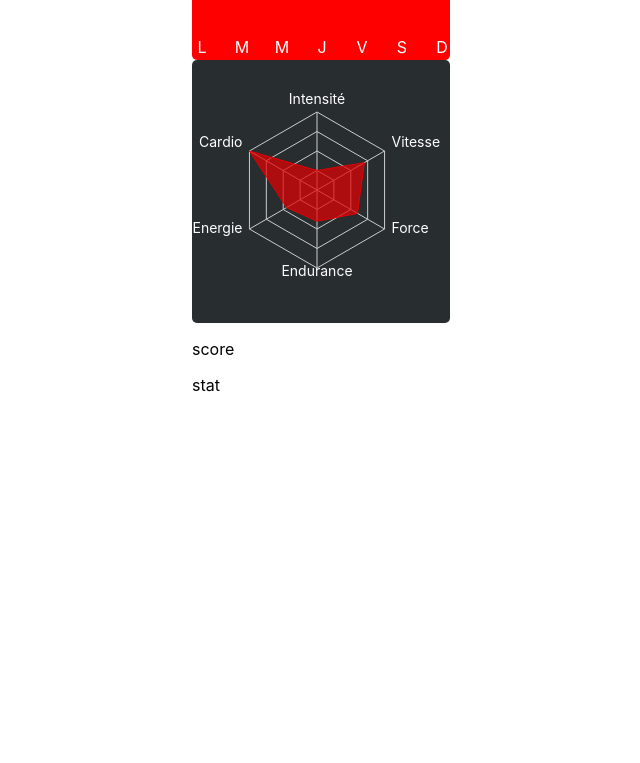
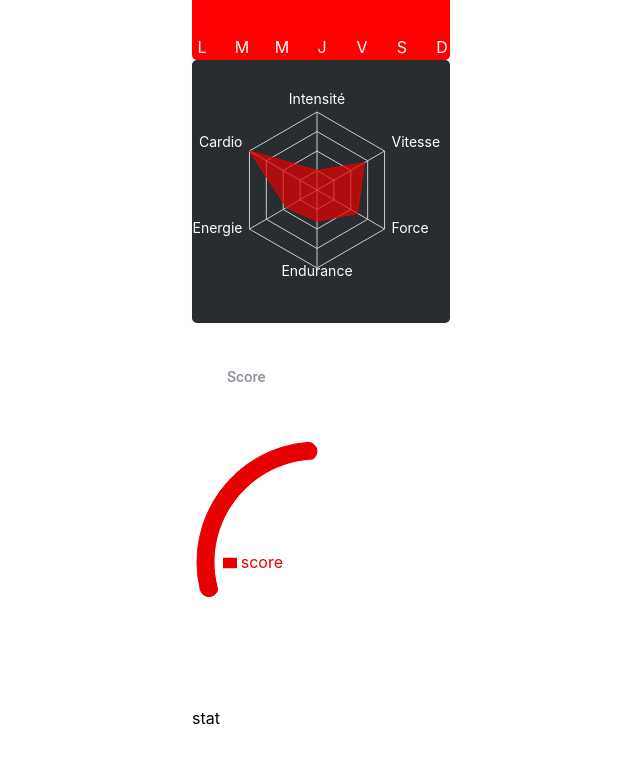
Before and after one commit to A-Amal/AmalAbdelkafi_12_28042022, a React (Create React App) app: page / in a window 1280 px wide. Shown: the part 931-1694 px from the top of the page, without its empty margins (8-648 px from the left). Before the commit the page ends 1392 px from the top, so only its background shows below. Built offline with nearby package versions, Linux system fonts and the light colour scheme.

Commit message:
ajout du component scrore

```diff
--- /dev/null
+++ b/src/components/Score.js
@@ -0,0 +1,41 @@
+import {PieChart, Cell, Legend, Pie, ResponsiveContainer} from "recharts";
+import '../styles/Score.css'
+
+
+function Score(){
+    const data = 0.3
+    return(
+        <>
+            <h2 className="chart-title">Score</h2>
+
+                <PieChart width={250}
+                          height={260}
+                >
+                    <Pie
+                        cx={'50%'} cy={'50%'}
+                        startAngle={90} endAngle={450}
+                        innerRadius={'85%'} outerRadius={'100%'}
+                        cornerRadius={'50%'}
+                        dataKey="value"
+                        data={[{name: 'score', value: data}, {name: 'total', value: 1 - data}]}
+                    >
+                        <Cell fill="#E60000" stroke="#E60000" />
+                        <Cell fill="transparent" stroke="transparent" />
+                    </Pie>
+                    <Pie
+                        cx={'50%'} cy={'50%'}
+                        outerRadius={'85%'}
+                        fill="#FFFFFF"
+                        data={[{name: 'ring', value: 100}]}
+                        dataKey="value"
+                    />
+                    <Legend
+                        verticalAlign="middle"
+                        align="center"
+                    />
+                </PieChart>
+
+        </>
+    )
+}
+export default Score;
--- a/src/page/Home.js
+++ b/src/page/Home.js
@@ -4,6 +4,7 @@ import Activity from "../components/Activity";
 import '../styles/Home.css'
 import AverageSessions from "../components/AverageSessions";
 import Performance from "../components/Performance";
+import Score from "../components/Score";
 
 function Home(){
     const userinfo = data.USER_MAIN_DATA.find(x => x.id = 12)
@@ -26,7 +27,7 @@ function Home(){
                                 <Performance />
                             </div>
                             <div className="chart-score">
-                                <p>score</p>
+                                <Score />
                             </div>
                             <div className="stats">
                                 <p>stat</p>
--- /dev/null
+++ b/src/styles/Score.css
@@ -0,0 +1,8 @@
+.chart-title{
+    font-family: 'Roboto', sans-serif;
+    font-style: normal;
+    font-weight: 500;
+    font-size: 15px;
+    line-height: 24px;
+    color: #20253A;
+}
```
